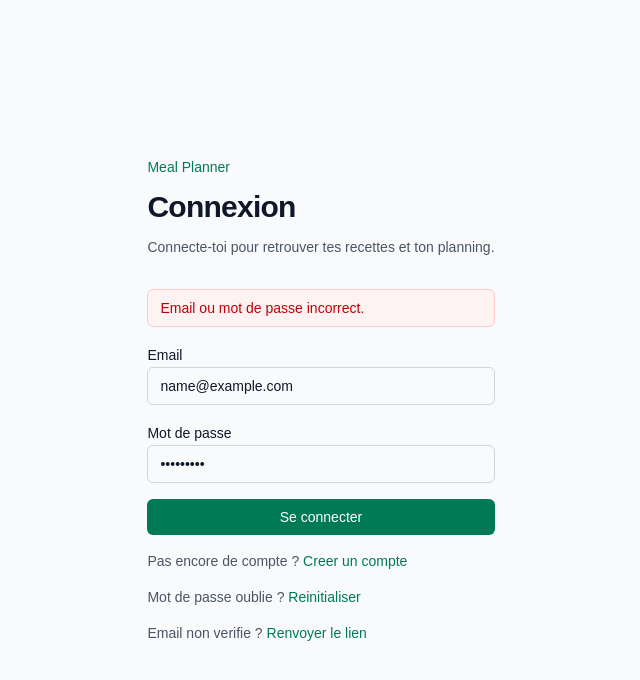
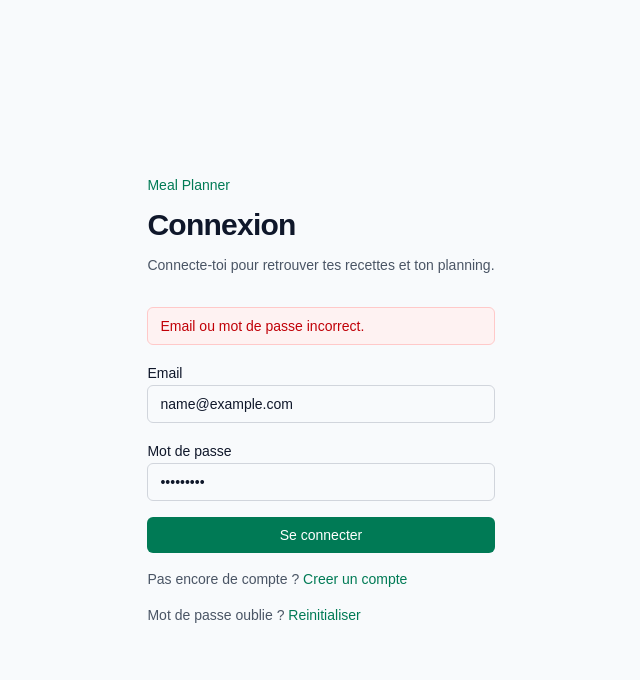
Before and after one commit to thomasdns/meal-planner, a Next.js app: page /auth/sign-in in a window 1280 px wide. Both pictures are taken after typing "name@example.com", "Sample123" into the empty fields and a click on the button "Se connecter". Shown: the top 680 px of the page, without its empty margins (319-959 px from the left). Built offline with nearby package versions, Linux system fonts and the light colour scheme.

Commit message:
improve email verification recovery visibility

```diff
--- a/src/app/(app)/admin/users/[userId]/page.tsx
+++ b/src/app/(app)/admin/users/[userId]/page.tsx
@@ -41,7 +41,6 @@ export default async function AdminUserDetailPage({
               {user.name ?? "Sans nom"}
             </h1>
             <p className="mt-2 text-sm text-slate-600">{user.email}</p>
-            <p className="mt-1 text-sm text-slate-600">Role : {user.role}</p>
           </div>
         </div>
 
--- a/src/features/auth/sign-in-form.tsx
+++ b/src/features/auth/sign-in-form.tsx
@@ -12,12 +12,14 @@ export function SignInForm() {
   const router = useRouter();
 
   const [error, setError] = useState<string | null>(null);
+  const [isEmailNotVerified, setIsEmailNotVerified] = useState(false);
   const [isPending, setIsPending] = useState(false);
 
   async function handleSubmit(event: FormEvent<HTMLFormElement>) {
     event.preventDefault();
 
     setError(null);
+    setIsEmailNotVerified(false);
     setIsPending(true);
 
     const formData = new FormData(event.currentTarget);
@@ -46,6 +48,7 @@ export function SignInForm() {
         result?.url?.includes("EMAIL_NOT_VERIFIED")
       ) {
         setError("Verifie ton adresse email avant de te connecter.");
+        setIsEmailNotVerified(true);
         return;
       }
 
@@ -60,9 +63,20 @@ export function SignInForm() {
   return (
     <form onSubmit={handleSubmit} className="space-y-4">
       {error ? (
-        <p className="rounded-md border border-red-200 bg-red-50 px-3 py-2 text-sm text-red-700">
-          {error}
-        </p>
+        <div
+          role="alert"
+          className="space-y-2 rounded-md border border-red-200 bg-red-50 px-3 py-2 text-sm text-red-700"
+        >
+          <p>{error}</p>
+          {isEmailNotVerified ? (
+            <Link
+              href="/auth/resend-verification"
+              className="inline-flex font-semibold underline underline-offset-2"
+            >
+              Renvoyer le lien de verification
+            </Link>
+          ) : null}
+        </div>
       ) : null}
 
       <div className="space-y-1">
@@ -116,15 +130,6 @@ export function SignInForm() {
         </Link>
       </p>
 
-      <p className="text-sm text-gray-600">
-        Email non verifie ?{" "}
-        <Link
-          href="/auth/resend-verification"
-          className="font-medium text-emerald-700"
-        >
-          Renvoyer le lien
-        </Link>
-      </p>
     </form>
   );
 }
```
Also changed, not shown: 1 other file (tests, documents, lock files or other folders).
